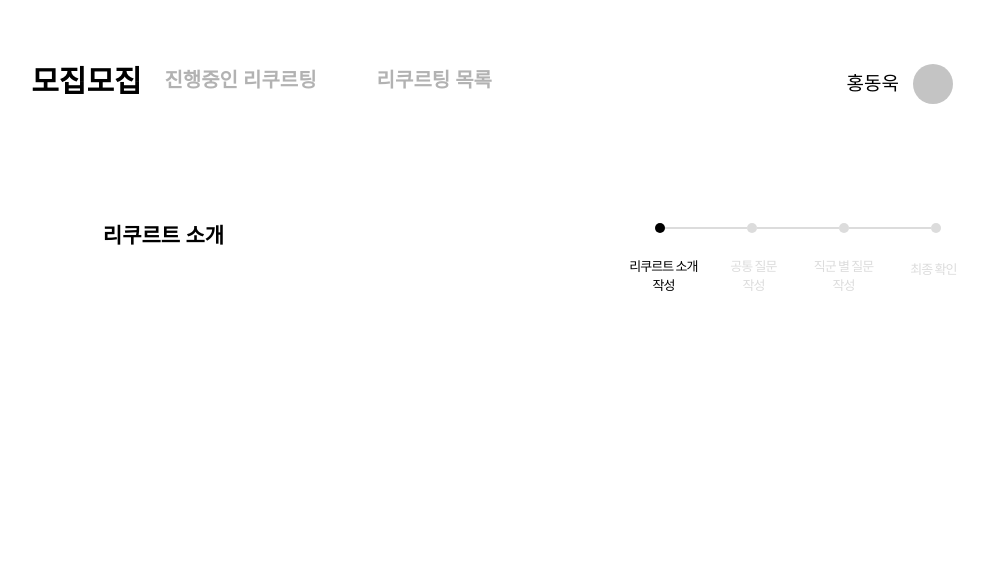
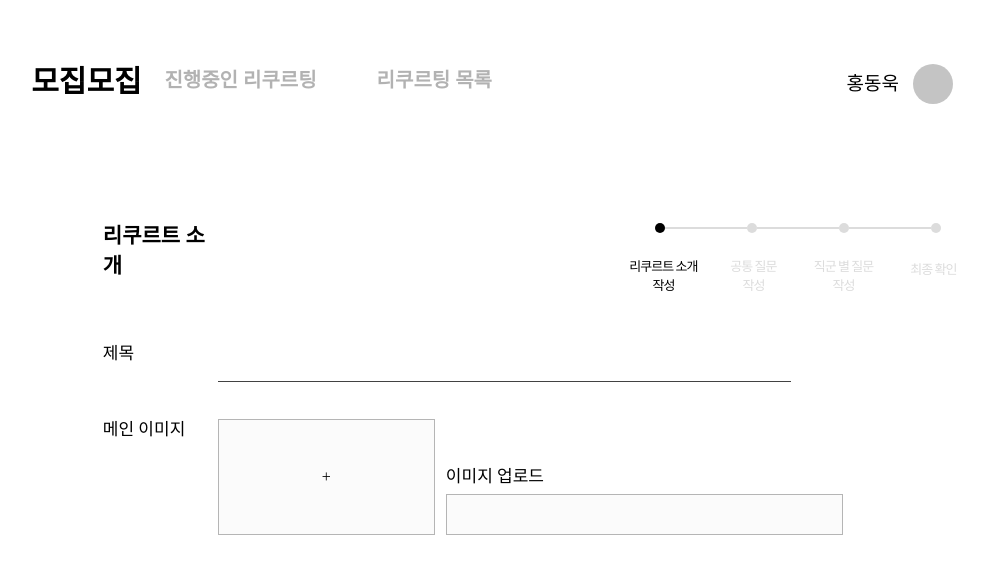
Before and after one commit to Nexters/mozipmozip, a React (Create React App) app in the folder mozip-client/: page /admin/create/intro in a window 1280 px wide. Shown: the top 574 px of the page, without its empty margins (148-1135 px from the left). Built offline with nearby package versions, Linux system fonts and the light colour scheme; what typesafe-actions would draw is missing.

Commit message:
[#40] feat - 공통 Layout fix

```diff
--- a/mozip-client/src/components/Admin/Announcement/Create/Intro/index.tsx
+++ b/mozip-client/src/components/Admin/Announcement/Create/Intro/index.tsx
@@ -1,11 +1,47 @@
-import React from 'react'
+import React, {useReducer} from 'react';
+import { Ul, Li } from "../styled"; // Create Common Styled Component
+import * as Styled from './styled';
 
-function Intro(){
-  return(
-    <div>
-
-    </div>
-  )
+type IntroState = {
+  imageData: string
 }
 
-export default Intro
+type Action = {type: 'SET_IMAGE_DATA'}
+
+function reducer(state: IntroState, action: Action){
+  switch (action.type) {
+    default:
+      return state
+  }
+}
+
+function Intro() {
+  const [state, dispatch] = useReducer(reducer, {
+    imageData: '' // imagePreview data
+  })
+  const { imageData } = state
+  return (
+      <Ul>
+        <Li>
+          <Styled.Title>제목</Styled.Title>
+          <Styled.InputText/>
+        </Li>
+        <Li>
+          <Styled.Title>메인 이미지</Styled.Title>
+          <Styled.ImageLayer>
+            {imageData ?
+              <Styled.ImagePreview src="" alt=""/>
+              :
+              <Styled.DefaultImage>+</Styled.DefaultImage>
+            }
+            <Styled.NameLayer>
+              <span>이미지 업로드</span>
+              <input type="text" value="" readOnly disabled/>
+            </Styled.NameLayer>
+          </Styled.ImageLayer>
+        </Li>
+      </Ul>
+  );
+}
+
+export default Intro;
--- /dev/null
+++ b/mozip-client/src/components/Admin/Announcement/Create/Intro/styled.ts
@@ -0,0 +1,67 @@
+import styled, { css } from 'styled-components';
+
+const imageCss = css`
+  width: 215px;
+  height: 114px; // width, height fix?
+  background: #FBFBFB;
+  border: 1px solid #B5B5B5;
+  margin-right: 11px;
+`; // common css
+
+export const Title = styled.div`
+  font-family: Roboto, sans-serif;
+  font-size: 17px;
+  width: 115px;
+  line-height: 21px;
+  display: flex;
+  align-items: first;
+`;
+
+export const InputText = styled.input`
+  width: 65%;
+  border: none;
+  outline: none;
+  border-bottom: 1px solid #424242;
+  font-family: Noto Sans KR, sans-serif;
+  font-weight: bold;
+  font-size: 21px;
+  padding-bottom: 7px;
+`;
+
+export const ImageLayer = styled.div`
+  width: 70%;
+  display: flex;
+  align-items: flex-end;
+`;
+
+export const ImagePreview = styled.img`
+  ${imageCss};
+  text-align: center;
+  line-height: 114px;
+`;
+
+export const DefaultImage  = styled.div`
+  ${imageCss};
+  text-align: center;
+  line-height: 114px;
+`;
+
+export const NameLayer = styled.div`
+  flex: 1;
+  & > span{
+    display: block;
+    font-family: Roboto, Noto Sans Kr, sans-serif;
+    font-size: 17px;
+    line-height: 20px;
+    margin-bottom: 8px;
+  }
+  & > input{
+    font-size: 17px;
+    padding-bottom : 8px;
+    padding-left: 8px;
+    height: 30px;
+    background: #FBFBFB;
+    border: 1px solid #B5B5B5;
+    width: 100%;
+  }
+`;
--- a/mozip-client/src/components/Admin/Announcement/Create/index.scss
+++ /dev/null
@@ -1,7 +0,0 @@
-//cr : create
-
-.cr_layout {
-  max-width: 1440px !important;
-  width: 72%; // 100% - 28%
-  padding: 0 14%;
-}
--- a/mozip-client/src/components/Admin/Announcement/Create/index.tsx
+++ b/mozip-client/src/components/Admin/Announcement/Create/index.tsx
@@ -1,5 +1,5 @@
 import React from 'react'
-import './index.scss'
+import *as Styled from './styled'
 import Intro from "./Intro"
 import ProgressBar from "../../../common/Admin/ProgressBar"
 
@@ -12,9 +12,9 @@ function Create(props: CreateProps){
   return(
     <>
       <ProgressBar subPath={subPath}/>
-      <div className="cr_layout">
+      <Styled.Layout>
         {subPath === 'intro' && <Intro/>}
-      </div>
+      </Styled.Layout>
     </>
   )
 }
--- /dev/null
+++ b/mozip-client/src/components/Admin/Announcement/Create/styled.ts
@@ -0,0 +1,21 @@
+import styled from 'styled-components'
+
+export const Layout = styled.div`
+  width: 76%; // 100% - 24%
+  padding: 0 12%;
+`
+export const Ul = styled.ul`
+  width: 100%;
+  list-style: none;
+  padding: 0;
+  margin-top: 5%;
+  & > li + li {
+   margin-top: 37px;
+  }
+ `;
+
+export const Li = styled.li`
+  width: 90%;
+  margin-left: 10%;
+  display: flex;
+`;
--- a/mozip-client/src/components/common/Admin/Header/index.scss
+++ b/mozip-client/src/components/common/Admin/Header/index.scss
@@ -1,5 +1,4 @@
 .header_layout{
-  max-width: 1440px !important;
   width: 72%; // 100% - 28%
   height : 20%;
   display: flex;
--- a/mozip-client/src/components/common/Admin/ProgressBar/index.scss
+++ b/mozip-client/src/components/common/Admin/ProgressBar/index.scss
@@ -1,10 +1,10 @@
 .pr_layout {
-  max-width: 1440px !important;
   width: 76%; // 100% - 28%
   padding: 0 12%;
   margin-top: 4%;
   display: flex;
   .pr_left {
+    width: 115px;
     margin-left: 10%;
     font-size: 21px;
     font-weight: bold;
--- a/mozip-client/src/components/common/Admin/ProgressBar/index.tsx
+++ b/mozip-client/src/components/common/Admin/ProgressBar/index.tsx
@@ -68,7 +68,6 @@ function ProgressBar(props: {subPath: string}){
         </div>
       </div>
     </div>
-
   )
 }
 
--- a/mozip-client/src/index.css
+++ b/mozip-client/src/index.css
@@ -1,4 +1,5 @@
 body{
     margin : 0;
     padding : 0;
+    max-width: 1440px;
 }
```
Also changed, not shown: mozip-client/src/pages/AdminPage.tsx (+10 -10 lines).
